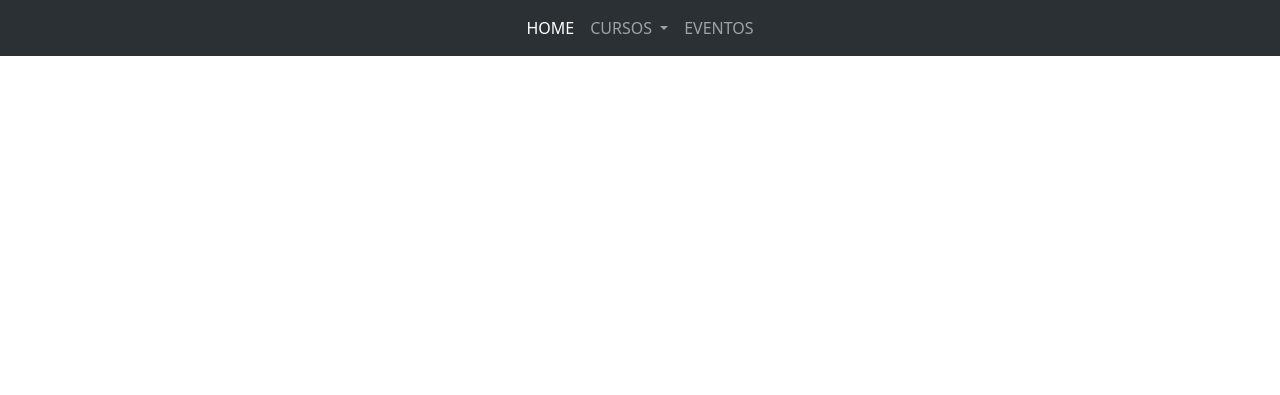
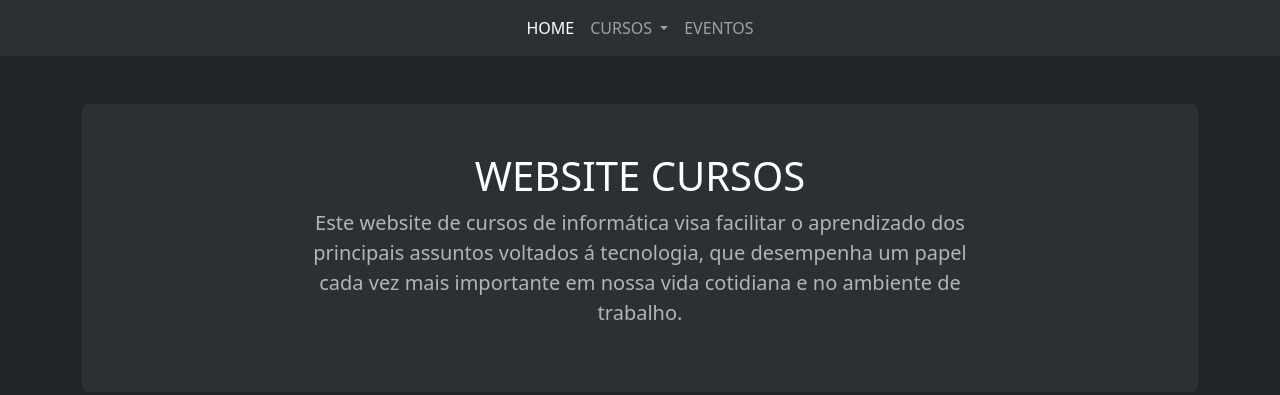
Before and after one commit to tiagoeo/Website_Cursos, a plain HTML site: page index.html in a window 1280 px wide. Drawn offline with nearby package versions, Linux system fonts and the light colour scheme.

Commit message:
MOD: index.html - div - Apresentação

```diff
--- a/index.html
+++ b/index.html
@@ -7,7 +7,7 @@
         <title>Website Cursos</title>
         <link href="https://cdn.jsdelivr.net/npm/bootstrap@5.3.2/dist/css/bootstrap.min.css" rel="stylesheet" integrity="sha384-T3c6CoIi6uLrA9TneNEoa7RxnatzjcDSCmG1MXxSR1GAsXEV/Dwwykc2MPK8M2HN" crossorigin="anonymous">
     </head>
-    <body>
+    <body data-bs-theme="dark">
         <!-- # NAVBAR WEBSITE CURSOS # -->
         <nav class="navbar navbar-expand-lg bg-body-tertiary" data-bs-theme="dark">
             <div class="container-fluid">
@@ -41,6 +41,17 @@
         </nav>
         <!-- # FIM - NAVBAR WEBSITE CURSOS # -->
 
+        <!-- # APRESENTAÇÃO # -->
+        <div class="container my-5" data-bs-theme="dark">
+            <div class="p-5 text-center bg-body-tertiary rounded-3">
+              <h1 class="text-body-emphasis">WEBSITE CURSOS</h1>
+                <p class="col-lg-8 mx-auto fs-5 text-muted ">
+                    Este website de cursos de informática visa facilitar o aprendizado dos principais assuntos voltados á tecnologia, que desempenha um papel cada vez mais importante em nossa vida cotidiana e no ambiente de trabalho.
+                </p>
+            </div>
+        </div>
+        <!-- # FIM - APRESENTAÇÃO # -->
+
         <script src="https://cdn.jsdelivr.net/npm/bootstrap@5.3.2/dist/js/bootstrap.bundle.min.js" integrity="sha384-C6RzsynM9kWDrMNeT87bh95OGNyZPhcTNXj1NW7RuBCsyN/o0jlpcV8Qyq46cDfL" crossorigin="anonymous"></script>
     </body>
 </html>
```
